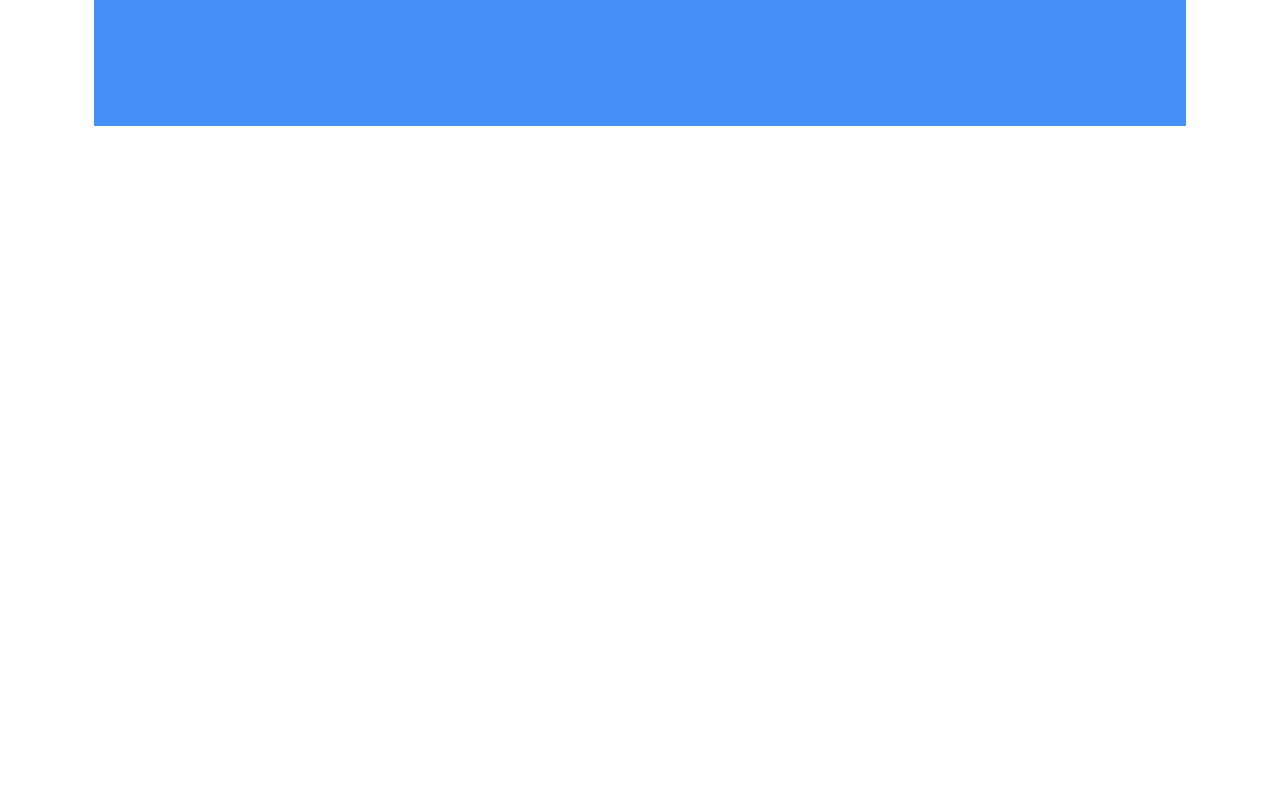
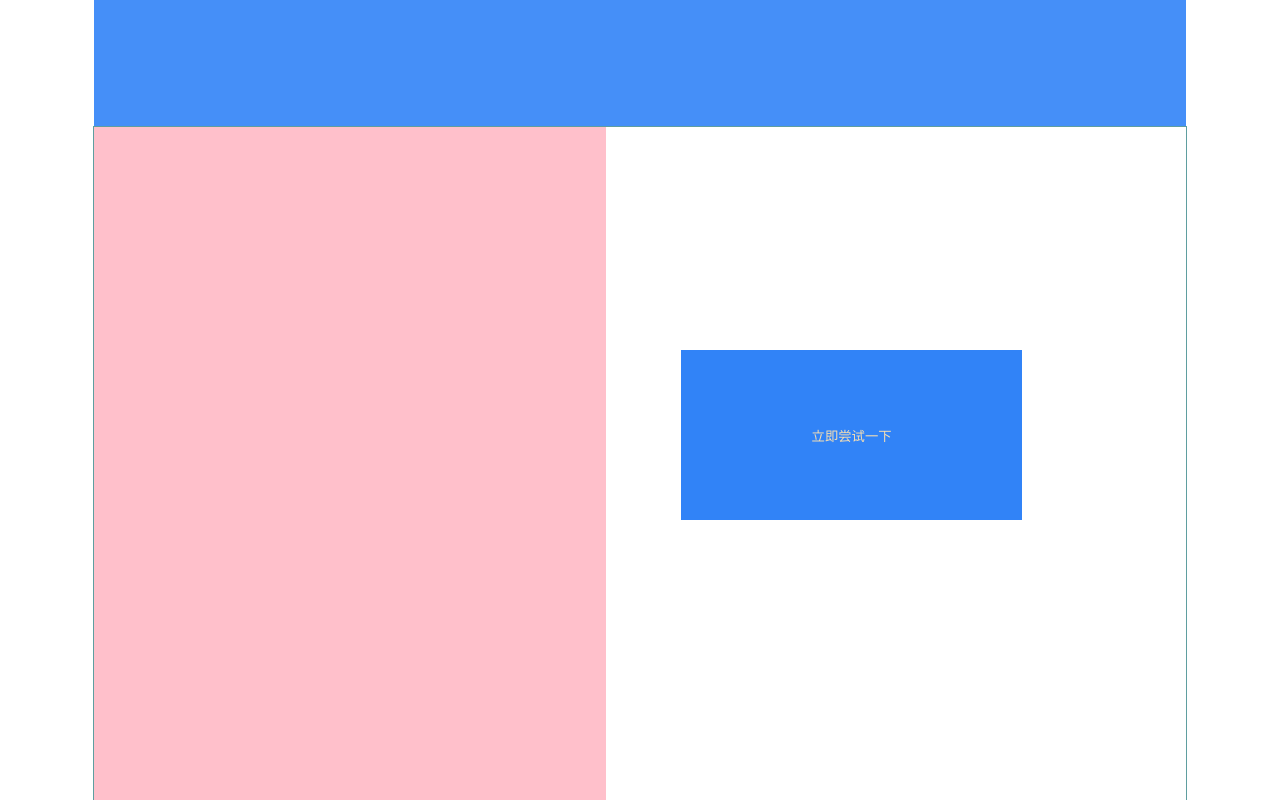
Before and after one commit to Zaynex/livelywebpack2, a website built with webpack: page templates/index.html in a window 1280 px wide. Shown: the part 1660-2460 px from the top of the page. Built offline with nearby package versions, Linux system fonts and the light colour scheme; files whose address does not match are found by name.

Commit message:
add footer

```diff
--- a/app/index.js
+++ b/app/index.js
@@ -76,6 +76,7 @@ window.onload = function(){
         lastNode,
         notFinsh = true;
     function startup(e) {
+        console.log(e.target.parentNode);
         e.target.src = changeImg(e.target.src, 'small', 'big');
         for(var i = 0; i < aLi.length; i++) {
             if(~aLi[i].style.transform.indexOf('scale')) {
@@ -96,7 +97,6 @@ window.onload = function(){
         }
         lastAim = e.target.parentNode;
         bigImg(e.target.parentNode);
-        debugger
         startMove(_$("#main"), {offsetTop: 0});
     }
 
--- a/app/main.scss
+++ b/app/main.scss
@@ -55,3 +55,29 @@ body {
         display: block;
     }
 }
+
+#footer {
+    width:3.2rem;
+    border: 1px solid cadetblue;
+    height: 3rem;
+    margin: 0 auto;
+
+    .show {
+        width:1.5rem;
+        height: 2.67rem;
+        background: pink;
+        float: left;
+    }
+    .save {
+        margin-left: 0.22rem;
+        float: left;
+
+    }
+    .btn-try {
+        background: #3183f7;
+        width: 1rem;
+        height: 0.5rem;
+        border: 0;
+        color: wheat;
+    }
+}
--- a/templates/index.html
+++ b/templates/index.html
@@ -21,6 +21,12 @@
             <ul id="ul1" class="matrix" style="position:relative">
             </ul>
         </div>
+        <div id="footer">
+            <div class="show"></div>
+            <div class="save">
+                <button class="btn-try">立即尝试一下</button>
+            </div>
+        </div>
     </div>
   </body>
 
```
